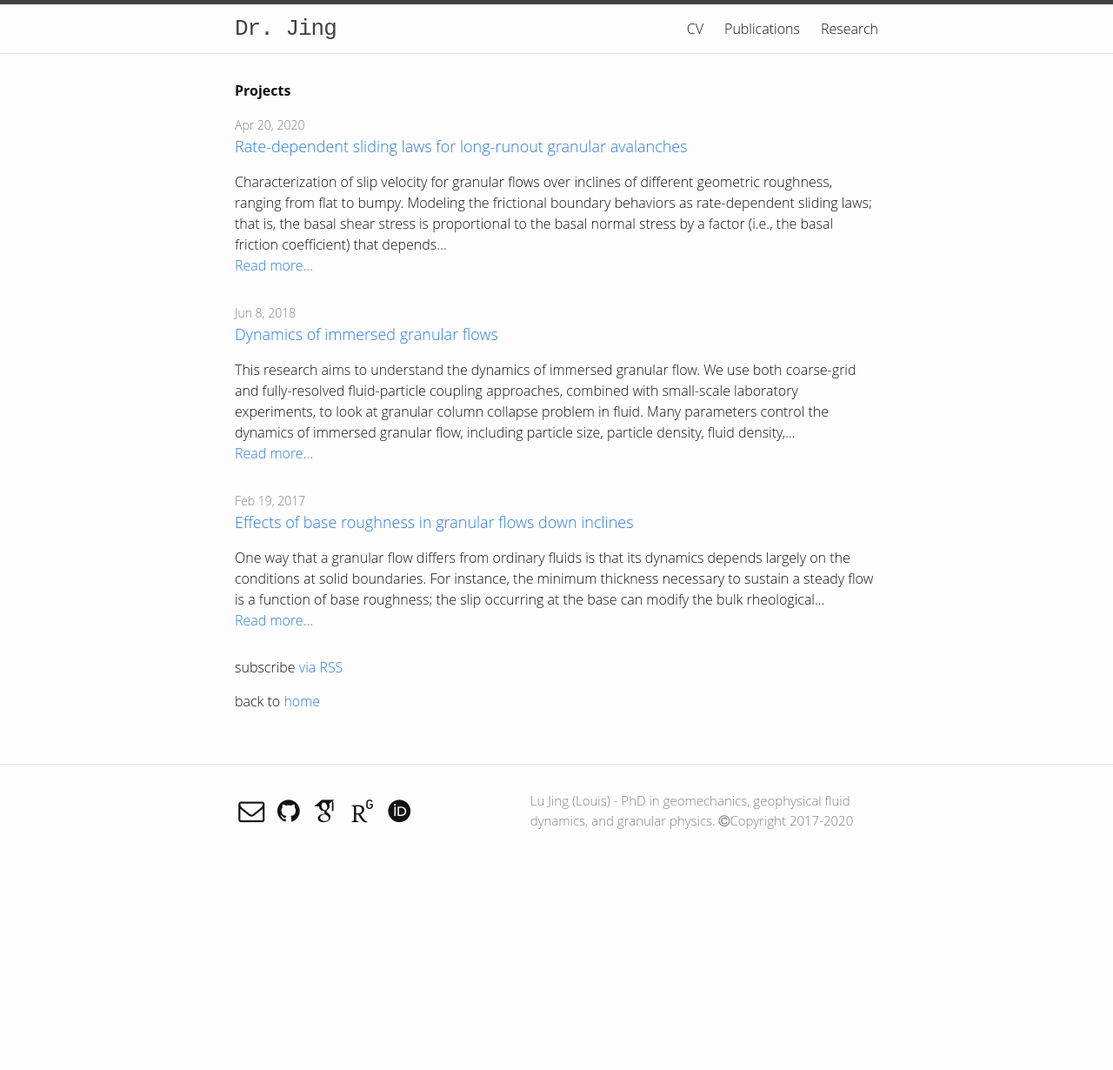
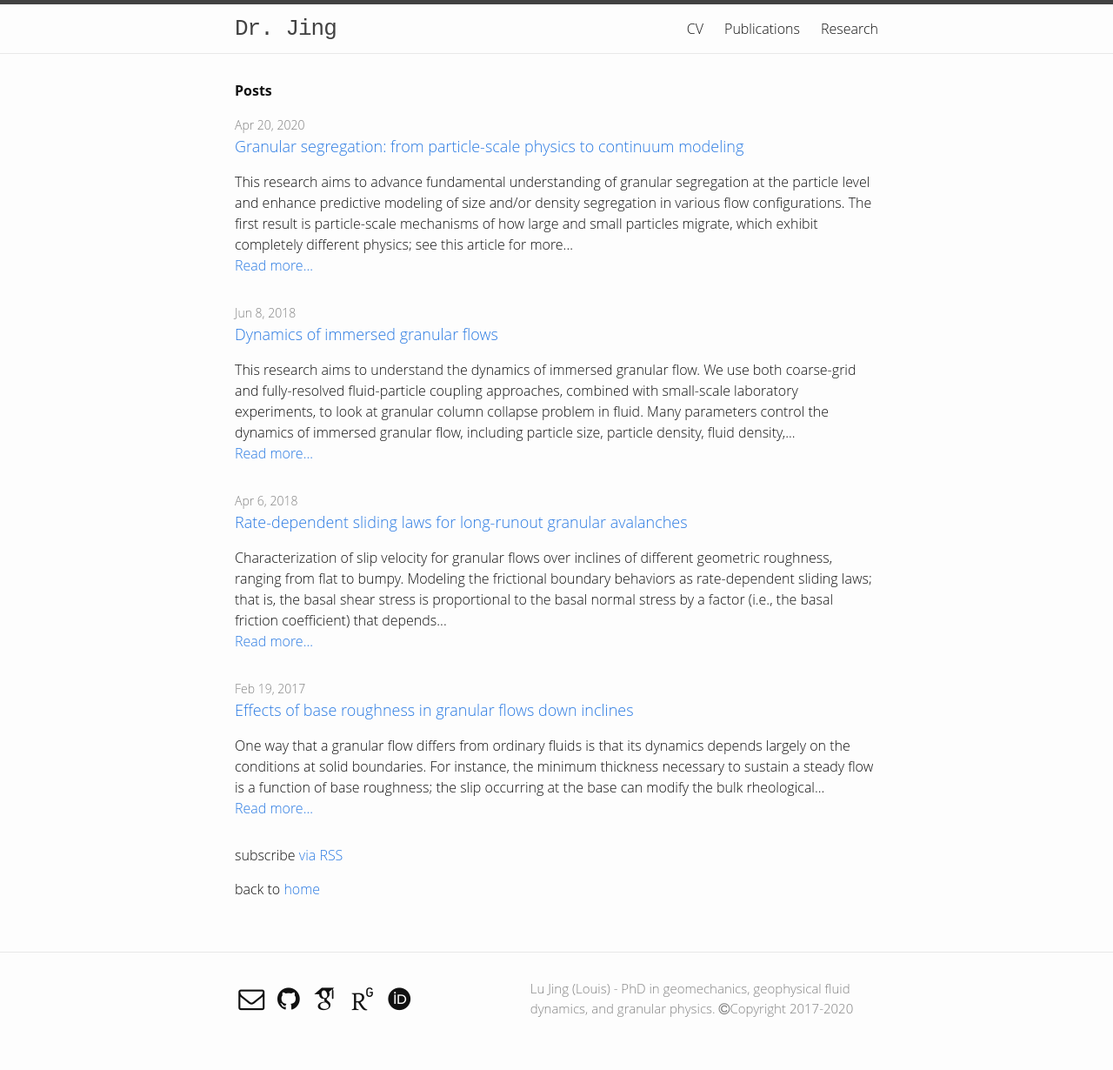
Before and after one commit to louislujing/louislujing.github.io, a Jekyll site: the page built from research.md, in a window 1280 px wide. Shown: the whole page at 87% size. Built offline with Jekyll 4.4.1, drawn with Linux system fonts in a browser that asks for light colours; some web fonts are replaced; before the commit the page ends 1014 px from its top, so only the background shows below that.

Commit message:
more posts, e.g. granular segregation

```diff
--- a/_posts/2020-04-20-sliding-law.markdown
+++ b/_posts/2018-04-06-sliding-law.markdown
@@ -1,7 +1,7 @@
 ---
 layout: post
 title:  "Rate-dependent sliding laws for long-runout granular avalanches "
-date:   2020-04-20 13:40:12 +0800
+date:   2018-04-06 13:40:12 +0800
 categories: project
 ---
 
--- /dev/null
+++ b/_posts/2020-04-20-segregation-force.markdown
@@ -0,0 +1,15 @@
+---
+layout: post
+title:  "Granular segregation: from particle-scale physics to continuum modeling"
+date:   2020-04-20 12:20:51 +0800
+categories: project
+---
+
+This research aims to advance fundamental understanding of granular segregation at the particle level and enhance predictive modeling of size and/or density segregation in various flow configurations.
+
+The first result is particle-scale mechanisms of how large and small particles migrate, which exhibit completely different physics; see [this article][1] for more details.
+
+Currently, the force driving size and density segregation at the single intruder limit is being characterized using a virtual spring-based force meter in numerical simulations. A simple scaling law is proposed, which enables the first <em>a priori</em> prediction of rising and sinking of large intruders in free surface granular flows. This [result][2] is currently under review.
+
+[1]: http://doi.org/10.1103/PhysRevLett.118.118001
+[2]: https://arxiv.org/abs/1906.03303
--- a/research.md
+++ b/research.md
@@ -4,7 +4,7 @@ title: Research
 permalink: /research/
 ---
 
-<strong>Projects</strong>
+<strong>Posts</strong>
 
 <ul class="post-list">
 {% for post in site.categories['project'] %}
```
Also changed, not shown: _posts/2016-12-20-base-roughness.markdown (renamed from _posts/2017-02-19-base-roughness.markdown), _posts/2017-03-17-immersed-granular-flow.markdown (renamed from _posts/2018-06-09-immersed-granular-flow.markdown).
